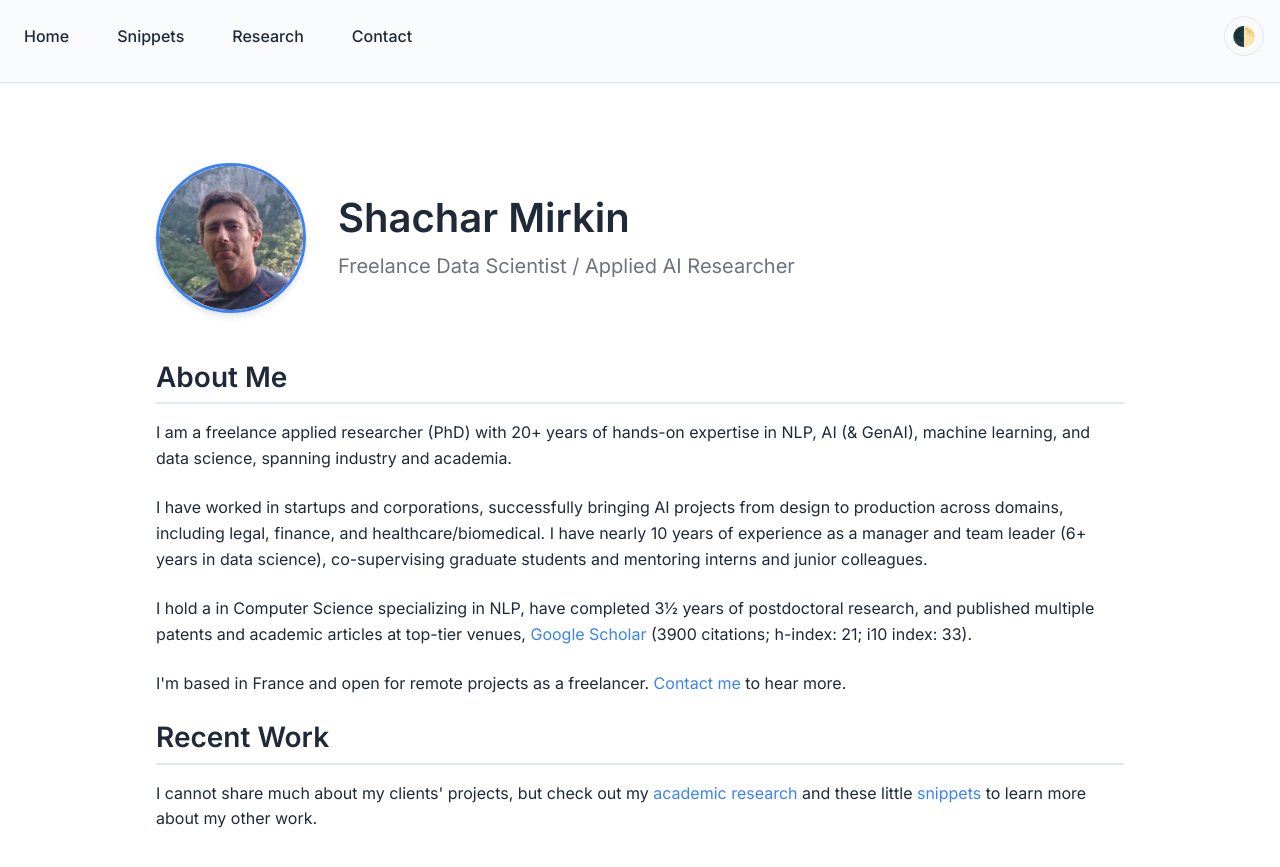
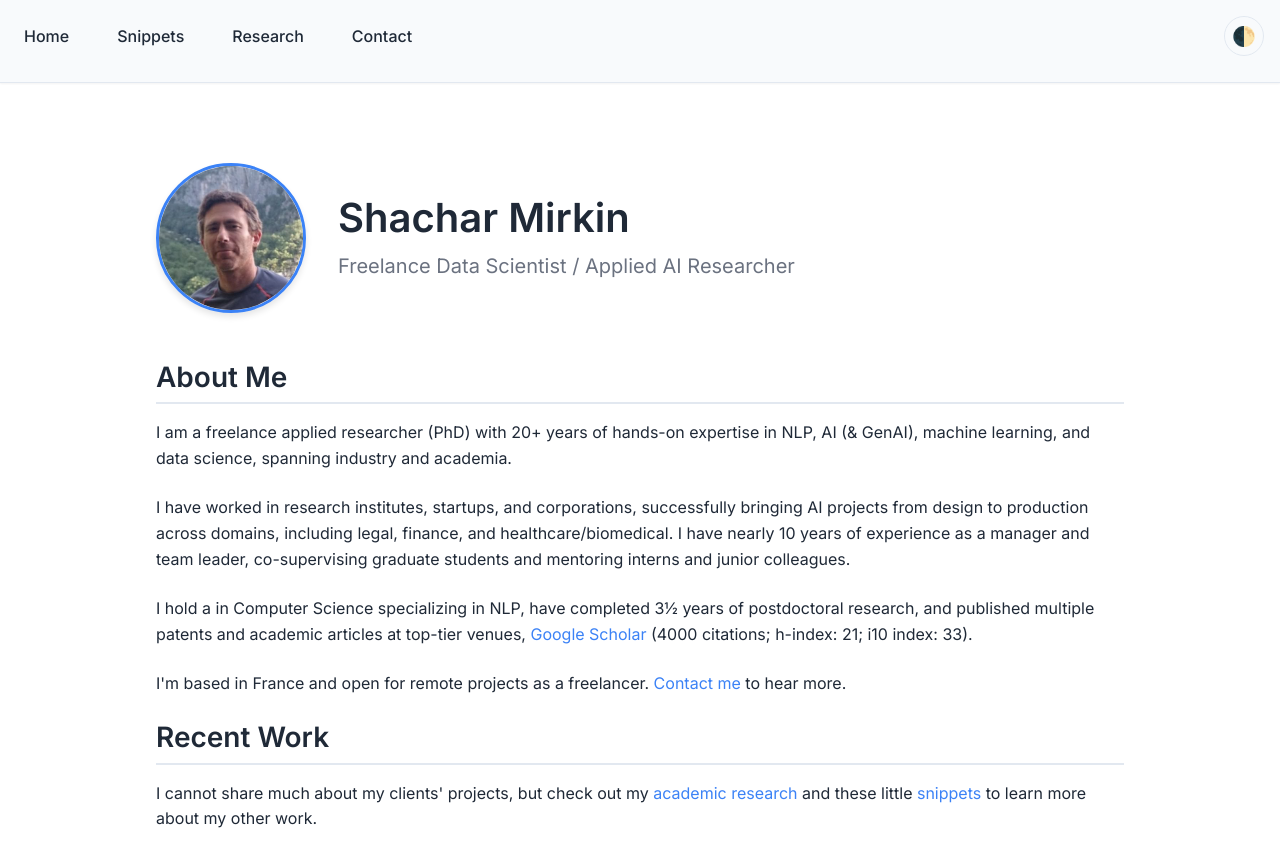
Before and after one commit to shacharmirkin/shacharmirkin.github.io, a Jekyll site: the page built from index.md, in a window 1280 px wide and 936 px high. Shown: the top 867 px of the window. Built offline with Jekyll 4.4.1, drawn with Linux system fonts in a browser that asks for light colours.

Commit message:
minor into updates

```diff
--- a/index.md
+++ b/index.md
@@ -16,10 +16,10 @@ title: Home
         <h2>About Me</h2>
         <p>I am a freelance applied researcher (PhD) with 20+ years of hands-on expertise in NLP, AI (& GenAI), machine learning, and data science, spanning industry and academia.</p>
 
-        <p>I have worked in startups and corporations, successfully bringing AI projects from design to production across domains, including legal, finance, and healthcare/biomedical. I have nearly 10 years of experience as a manager and team leader (6+ years in data science), co-supervising graduate students and mentoring interns and junior colleagues.</p>
+        <p>I have worked in research institutes, startups, and corporations, successfully bringing AI projects from design to production across domains, including legal, finance, and healthcare/biomedical. I have nearly 10 years of experience as a manager and team leader, co-supervising graduate students and mentoring interns and junior colleagues.</p>
 
         <p>I hold a in Computer Science specializing in NLP, have completed 3½ years of postdoctoral research, and published multiple patents and academic articles at top-tier venues, <a href="https://scholar.google.com/citations?user=xsEZbOkAAAAJ&hl=en">Google Scholar</a>
-        (3900 citations; h-index: 21; i10 index: 33).
+        (4000 citations; h-index: 21; i10 index: 33).
         </p>
 
         <p>I'm based in France and open for remote projects as a freelancer. <a href="/contact">Contact me</a> to hear more.</p>
```
Also changed, not shown: contact.md (+0 -1 lines).
